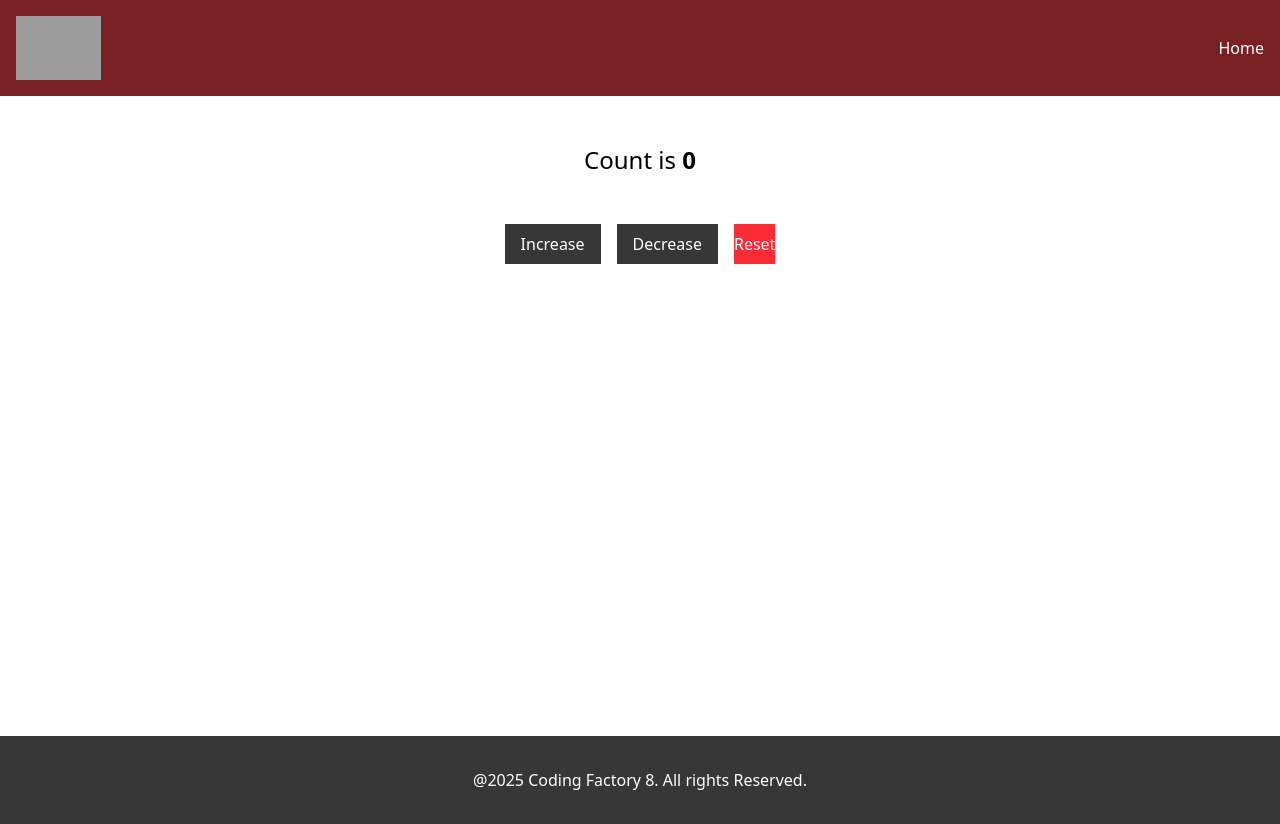
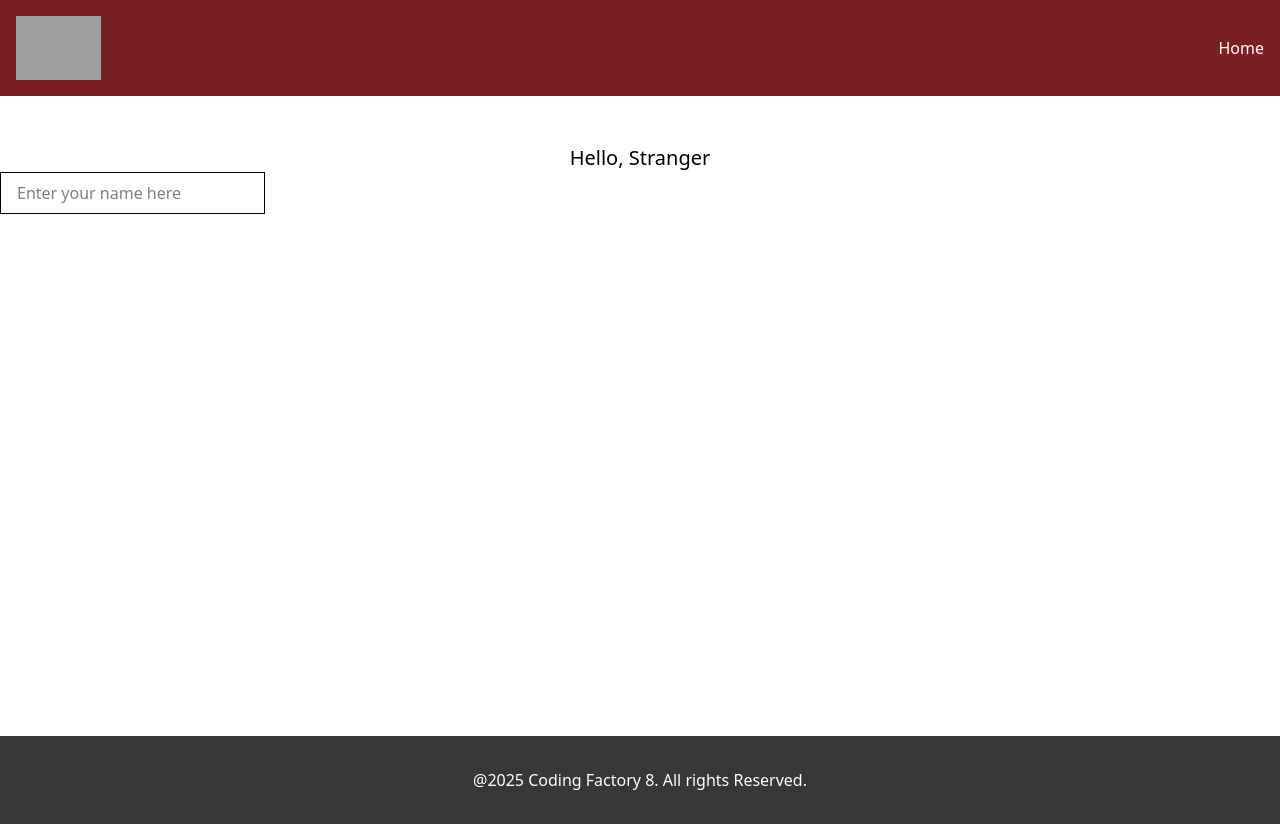
Before and after one commit to JohnBravos/cf8-react-intro, a React app: page / in a window 1280 px wide. Built offline with nearby package versions, Linux system fonts and the light colour scheme; grey boxes are pictures that could not be loaded; the HTML template or start-up script is replaced by a standard one.

Commit message:
feat: add NameChanger, component

```diff
--- a/src/App.tsx
+++ b/src/App.tsx
@@ -8,7 +8,8 @@
 // import ArrowFunctionalComponentWithPropsType from "./components/ArrowFunctionalComponentWithPropsType.tsx";
 // import Card from "./components/Card.tsx";
 import Layout from "./components/Layout.tsx";
-import Counter from "./components/Counter.tsx";
+// import Counter from "./components/Counter.tsx";
+import NameChanger from "./components/NameChanger.tsx";
 // import FunctionalComponentWithState from "./components/FunctionalComponentWithState.tsx";
 // import ClassComponentWithState from "./components/ClassComponentWithState.tsx";
 
@@ -39,8 +40,8 @@ function App() {
               {/*/>*/}
               {/*<FunctionalComponentWithState />*/}
               {/*<ClassComponentWithState />*/}
-              <Counter />
-
+              {/*<Counter />*/}
+              <NameChanger/>
           </Layout>
       </>
   )
--- /dev/null
+++ b/src/components/NameChanger.tsx
@@ -0,0 +1,25 @@
+import {useState} from "react";
+
+const NameChanger = () => {
+const [name, setName] = useState("");
+const handleChange = (e: React.ChangeEvent<HTMLInputElement>) => {
+    setName(e.target.value);
+}
+
+    return (
+        <>
+        <h1 className="text-center text-xl mt-12">Hello, {name || "Stranger"}</h1>
+            <div>
+                <input
+                    type="text"
+                    value={name}
+                    onChange={handleChange}
+                    placeholder="Enter your name here"
+                    className="border px-4 py-2"
+                />
+            </div>
+        </>
+    )
+}
+
+export default NameChanger
```
